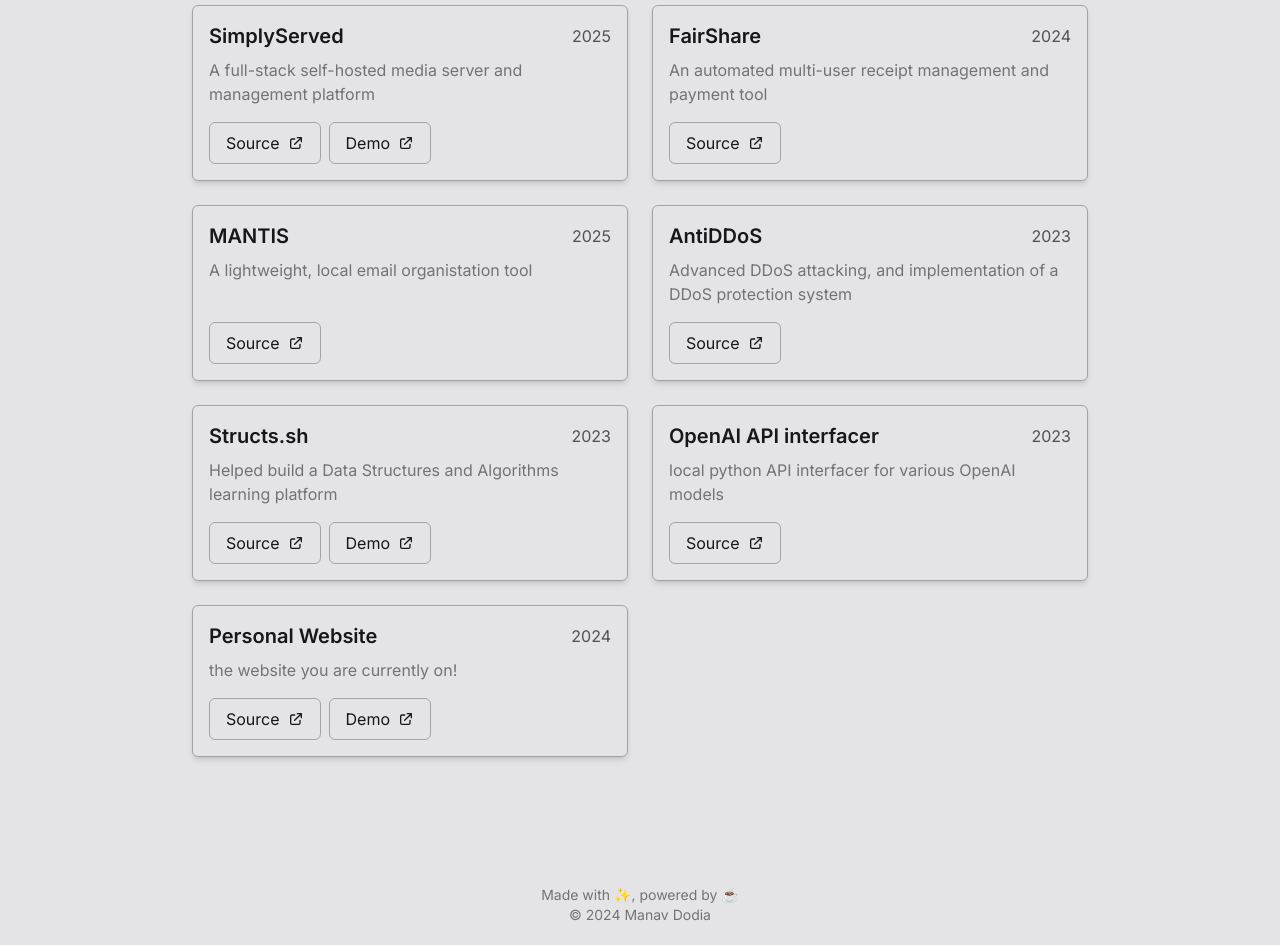
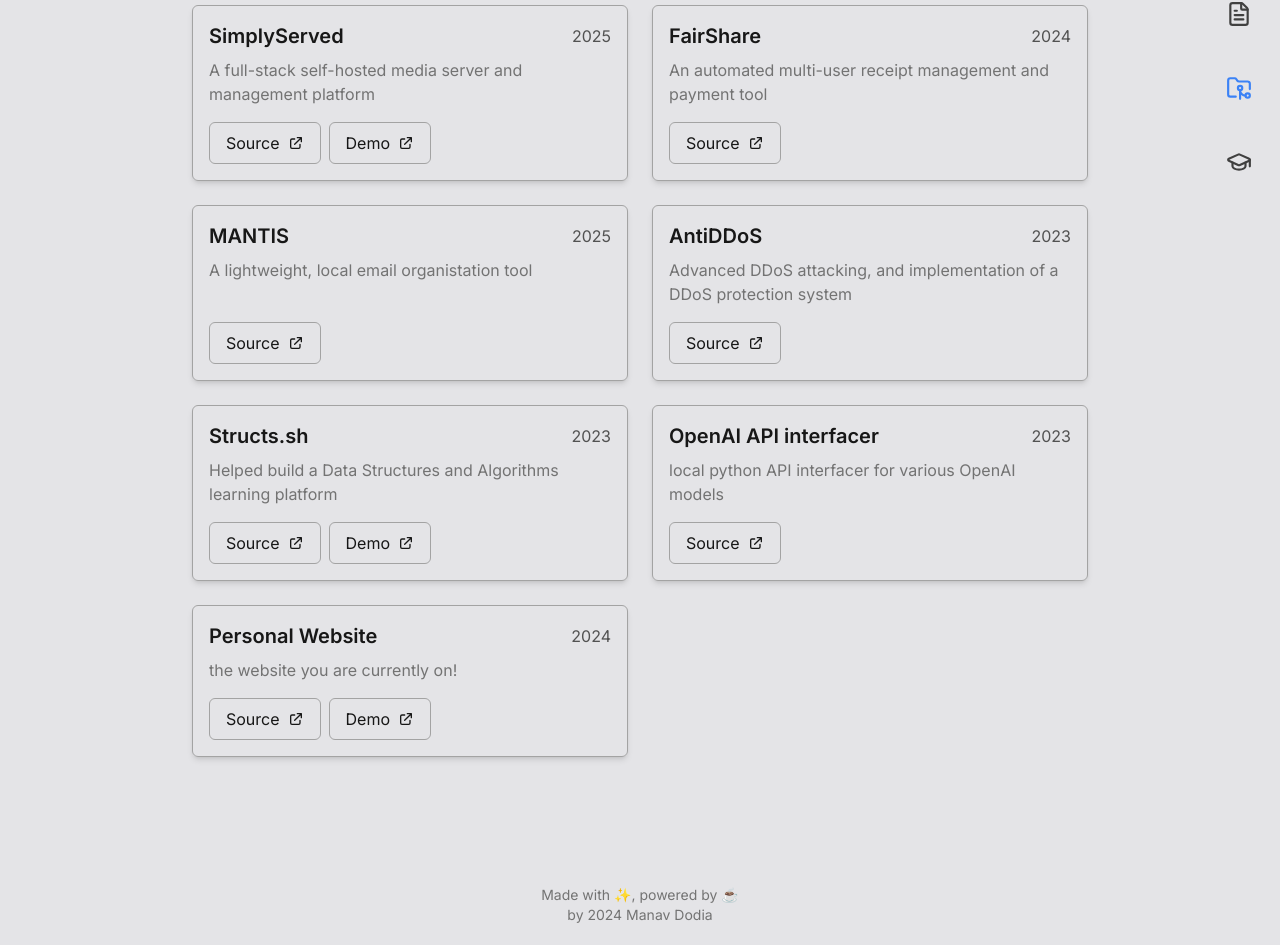
Before and after one commit to manav1411/Personal-website, a Next.js app: page /projects in a window 1280 px wide. Shown: the part 312-1257 px from the top of the page. Built offline with nearby package versions, Linux system fonts and the light colour scheme.

Commit message:
added prelim sidebar

```diff
--- a/package.json
+++ b/package.json
@@ -14,6 +14,7 @@
     "@react-pdf/renderer": "^3.4.4",
     "@shoelace-style/shoelace": "^2.16.0",
     "framer-motion": "^12.6.3",
+    "lucide-react": "^0.554.0",
     "next": "14.2.7",
     "next-themes": "^0.3.0",
     "pdfjs-dist": "^3.11.174",
--- a/src/app/layout.tsx
+++ b/src/app/layout.tsx
@@ -2,7 +2,8 @@
 import type { Metadata } from 'next';
 import { Inter } from 'next/font/google';
 import './globals.css';
-import Navbar from '../components/Navbar'; // Import the Navbar component
+import Navbar from '../components/Navbar';
+import Sidebar from '../components/Sidebar'
 
 const inter = Inter({ subsets: ['latin'] });
 
@@ -20,9 +21,12 @@
     <html lang="en">
       <body className={inter.className}>
         <ThemeProvider enableSystem={true} attribute="class">
-          <div className="mx-auto max-w-4xl">
-            <Navbar />
-            {children}
+          <div className="flex">
+            <div className="flex-1 max-w-4xl mx-auto">
+              <Navbar />
+              {children}
+            </div>
+            <Sidebar />
           </div>
         </ThemeProvider>
       </body>
--- a/src/app/page.tsx
+++ b/src/app/page.tsx
@@ -28,7 +28,7 @@
           </h1>
 
           <p className="text-lg">
-          I'm in my final year of CS at UNSW, <br /> and am interested in Security.
+          I'm a Software Engineer / Security Engineer. <br /> A bit of everything
             <br />
 
           </p>
@@ -155,7 +155,7 @@
         <p className="text-sm text-neutral-500 text-center">
         Made with ✨, powered by ☕
         <br />
-        © 2024 Manav Dodia
+        by Manav Dodia
         </p>
       </footer>
 
--- a/src/app/projects/page.tsx
+++ b/src/app/projects/page.tsx
@@ -38,7 +38,7 @@
                 <p className="text-sm text-neutral-500 text-center">
                 Made with ✨, powered by ☕
                 <br />
-                © 2024 Manav Dodia
+                by 2024 Manav Dodia
                 </p>
             </footer>
 
--- a/src/app/university/page.tsx
+++ b/src/app/university/page.tsx
@@ -81,7 +81,7 @@
             <p className="text-sm text-neutral-500 text-center">
                 Made with ✨, powered by ☕
                 <br />
-                © 2024 Manav Dodia
+                by 2024 Manav Dodia
             </p>
         </footer>
 
--- /dev/null
+++ b/src/components/Sidebar.tsx
@@ -0,0 +1,56 @@
+"use client";
+import { usePathname } from "next/navigation";
+import Link from "next/link";
+import { useTheme } from "next-themes";
+import { useEffect, useState } from "react";
+import { FileText, FolderGit2, GraduationCap } from "lucide-react";
+// you can swap these icons for any lucide-react icon
+
+const Sidebar = () => {
+  const pathname = usePathname();
+  const { theme } = useTheme();
+  const [mounted, setMounted] = useState(false);
+
+  useEffect(() => setMounted(true), []);
+  if (!mounted) return null;
+
+  const linkClasses = (active: boolean) =>
+    `p-3 rounded-xl transition ${
+      active
+        ? "text-blue-500 dark:text-blue-400"
+        : "text-neutral-700 dark:text-neutral-300 hover:text-blue-500 dark:hover:text-blue-400"
+    }`;
+
+  return (
+    <aside
+      className="
+        fixed right-4 top-1/2 -translate-y-1/2
+        flex flex-col items-center gap-6
+        z-50
+      "
+    >
+      <Link
+        href="/resume"
+        className={linkClasses(pathname === "/resume")}
+      >
+        <FileText size={26} />
+      </Link>
+
+      <Link
+        href="/projects"
+        className={linkClasses(pathname === "/projects")}
+      >
+        <FolderGit2 size={26} />
+      </Link>
+
+      <Link
+        href="/university"
+        className={linkClasses(pathname === "/university")}
+      >
+        <GraduationCap size={26} />
+      </Link>
+    </aside>
+  );
+};
+
+export default Sidebar;
```
